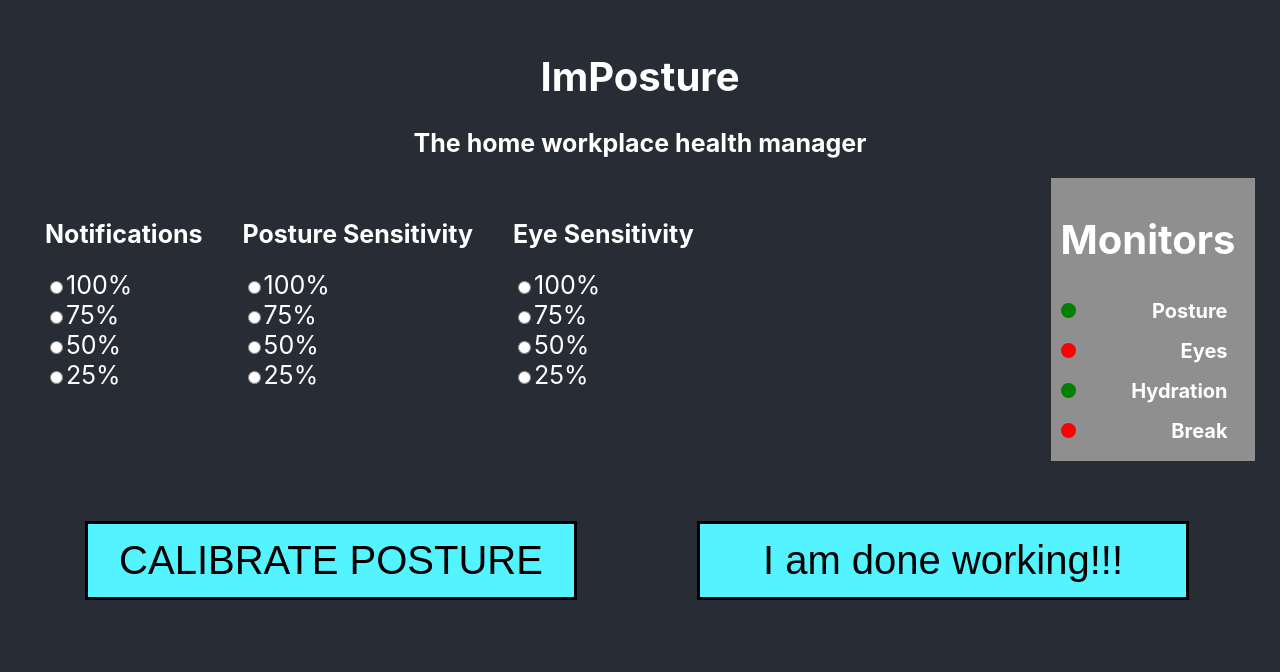
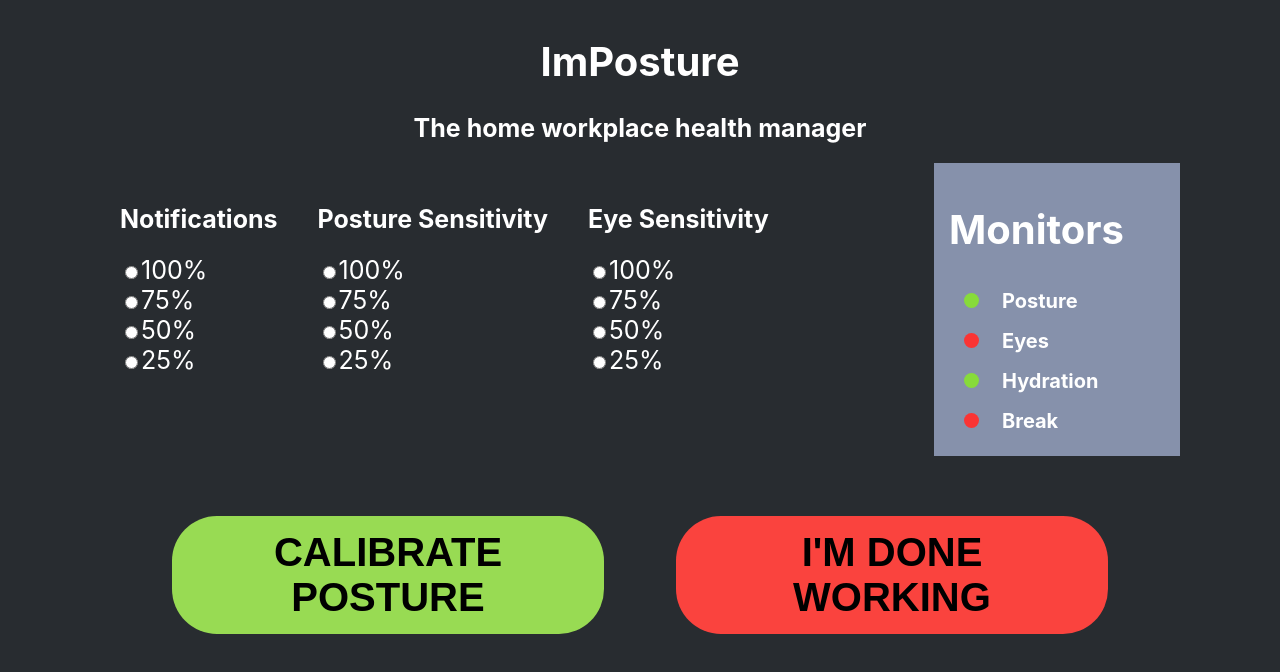
Before and after one commit to WillChen789/DubHacks2020, a React (Create React App) app in the folder app/: page / in a window 1280 px wide. Shown: the top 672 px of the page. Built offline with nearby package versions, Linux system fonts and the light colour scheme.

Commit message:
css design changes

```diff
--- a/app/src/Bottom_buttons.css
+++ b/app/src/Bottom_buttons.css
@@ -1,12 +1,31 @@
 .block {
   display: inline;
   width: 40%;
-  border: solid;
-  background-color: #53F4FF;
+  border: none;
+  border-radius: 45px;
+  font-weight: 700;
   padding: 14px 28px;
   font-size: 40px;
   cursor: pointer;
   text-align: center;
   vertical-align: middle;
-  margin: 60px;
+  margin: 0px;
 }
+
+.buttonW {
+  display: flex;
+  flex-direction: row;
+  justify-content: space-evenly;
+  margin: 0px;
+  margin-top: 60px;
+}
+
+#calButton {
+  background-color: #98DB53;
+  margin: 0px;
+}
+
+#doneButton {
+  background-color: #FA433E;
+  margin: 0px;
+}
--- a/app/src/Bottom_buttons.js
+++ b/app/src/Bottom_buttons.js
@@ -19,8 +19,8 @@ function Buttons(props) {
             value="clockOutButton"
             className="block"
             onClick={() => stopScript()}
-            title = "I am done working!!!">
-            I am done working!!!
+            title = "I'M DONE WORKING">
+            I'M DONE WORKING
             </button>
         </div>
     )
--- a/app/src/Monitors.css
+++ b/app/src/Monitors.css
@@ -10,8 +10,8 @@ h3 {
 .green_dot {
     display: inline;
     align-self: center;
-    margin-right: 20px;
-    background-color: green;
+    margin: 0px 15px 0px 15px;
+    background-color: #87DB3A;
     height: 15px;
     width: 15px;
     border-radius: 50%;
@@ -20,8 +20,8 @@ h3 {
 .red_dot {
     display: inline;
     align-self: center;
-    margin-right: 20px;
-    background-color: red;
+    margin: 0px 15px 0px 15px;
+    background-color: #FA3434;
     height: 15px;
     width: 15px;
     border-radius: 50%;
@@ -30,8 +30,5 @@ h3 {
 .container {
     display: flex;
     justify-content: flex-start;
+    margin: 0px;
 }
-
-.watson {
-    justify-content: flex-start;
-}
--- a/app/src/index.css
+++ b/app/src/index.css
@@ -1,10 +1,12 @@
 body {
-  margin: 0;
+  margin: 0px;
   font-family: -apple-system, BlinkMacSystemFont, 'Segoe UI', 'Roboto', 'Oxygen',
     'Ubuntu', 'Cantarell', 'Fira Sans', 'Droid Sans', 'Helvetica Neue',
     sans-serif;
   -webkit-font-smoothing: antialiased;
   -moz-osx-font-smoothing: grayscale;
+  background-color: #282C30;
+  display: block;
 }
 
 code {
@@ -13,13 +15,12 @@ code {
 }
 
 .App {
-  background-color: #282c34;
-  min-height: 100vh;
   color: white;
   font-size: 20px;
   display: flex;
   flex-direction: column;
-  padding: 25px;
+  flex-wrap: nowrap;
+  margin: 10px 100px 10px 100px;
 }
 
 h1,
@@ -45,18 +46,19 @@ h2,
 
 .col2 {
   display: flex;
-  width: 15%;
-  background-color: #8f8f8f;
-  padding: 10px;
+  width: 20%;
+  background-color: #8691AB;
+  padding: 15px;
 }
 
 .Bottom {
   font-size: 40px;
 }
 
-.container {
+.containery {
   display: flex;
   justify-content: space-between;
+  align-content: flex-start;
 }
 
 .title {
--- a/app/src/index.js
+++ b/app/src/index.js
@@ -34,7 +34,7 @@ class App extends React.Component {
                 The home workplace health manager
               </h2>
           </div>
-          <div className="container">
+          <div className="containery">
               <div className="col1">
                   <div className="Forms">
                       <div className="Form">
```
